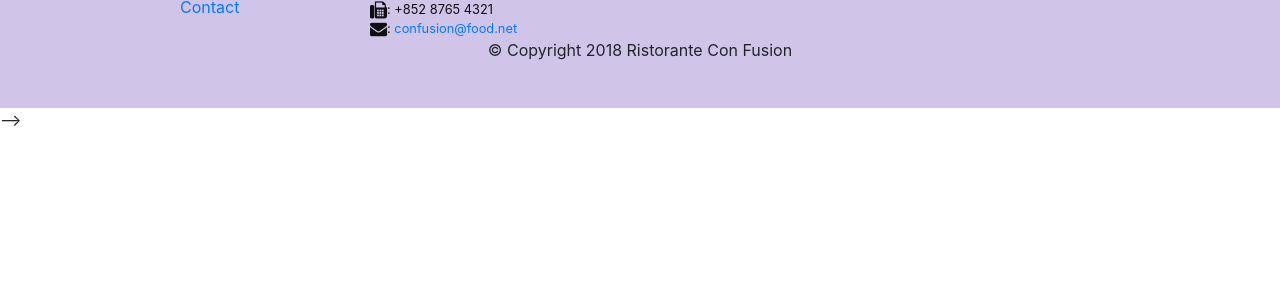
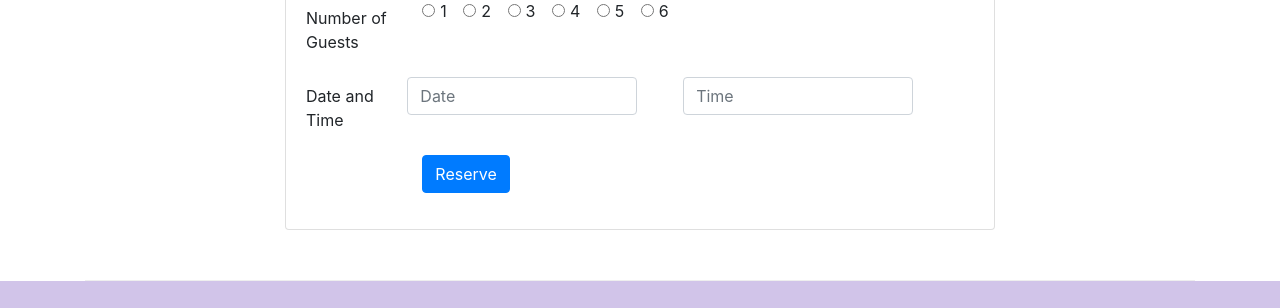
Before and after one commit to anubhavjain07/confusion, a website: page index.html in a window 1280 px wide. Shown: the part 1673-1981 px from the top of the page. Before the commit the page ends 1805 px from the top, so only its background shows below. Drawn offline with nearby package versions, Linux system fonts and the light colour scheme.

Commit message:
Assignment 2

```diff
--- a/index.html
+++ b/index.html
@@ -45,8 +45,11 @@
                     <p class="d-none d-sm-block">We take inspiration from the World's best cuisines, and create a unique
                         fusion experience. Our lipsmacking creations will tickle your culinary senses!</p>
                 </div>
-                <div class="col-12 col-sm align-self-center">
+                <div class="col-12 col-sm-3 align-self-center">
                     <img src="img/logo.png" alt="logo" class="img-fluid">
+                </div>
+                <div class="col-12 col-sm-3 align-self-center">
+                    <a href="#reserveTable" class="btn btn-warning btn-lg btn-block" role="button">Reserve Table</a>
                 </div>
             </div>
         </div>
@@ -106,6 +109,64 @@
             </div>
             </div>
         </div>
+        <div id="reserveTable" class="row row-content">
+            <div class="col-12 col-sm-8 offset-sm-2 justify-content-center">
+
+                <div class="card">
+                    <div class="card-header text-white bg-warning">
+                        <h3>Reserve a Table</h3>
+                    </div>
+                    <div class="card-body cart-text">
+                    <form>
+                        <div class="row form-group">
+                            <label for="numberOfGuests" class="col-12 col-sm-2 col-form-label">Number of Guests</label>
+                            <div class="col-sm-8">
+                            <div class="form-check form-check-inline">
+                                <input class="form-check-input" type="radio" name="inlineRadioOptions" id="inlineRadio1" value="option1">
+                                <label class="form-check-label" for="inlineRadio1"> 1</label>
+                            </div>
+                            <div class="form-check form-check-inline">
+                                <input class="form-check-input" type="radio" name="inlineRadioOptions" id="inlineRadio2" value="option2">
+                                <label class="form-check-label" for="inlineRadio2"> 2</label>
+                            </div>
+                            <div class="form-check form-check-inline">
+                                <input class="form-check-input" type="radio" name="inlineRadioOptions" id="inlineRadio3" value="option3">
+                                <label class="form-check-label" for="inlineRadio3"> 3</label>
+                            </div>
+                            <div class="form-check form-check-inline">
+                                <input class="form-check-input" type="radio" name="inlineRadioOptions" id="inlineRadio1" value="option1">
+                                <label class="form-check-label" for="inlineRadio1"> 4</label>
+                            </div>
+                            <div class="form-check form-check-inline">
+                                <input class="form-check-input" type="radio" name="inlineRadioOptions" id="inlineRadio2" value="option2">
+                                <label class="form-check-label" for="inlineRadio2"> 5</label>
+                            </div>
+                            <div class="form-check form-check-inline">
+                                <input class="form-check-input" type="radio" name="inlineRadioOptions" id="inlineRadio3" value="option3">
+                                <label class="form-check-label" for="inlineRadio3"> 6</label>
+                            </div>
+                        </div>
+                        </div>
+                        <div class="row form-group">
+                            <label for="dateandtime" class="col-12 col-sm-2 col-form-label">Date and Time</label>
+                            <div class="col-12 col-sm-10 form-group row">
+                            <input class="col-12 col-sm-5 form-control" type="text" name="date" id="date" placeholder="Date">
+                            <input class="col-12 col-sm-5 offset-sm-1 form-control" type="text" name="time" id="time" placeholder="Time">
+                            </div>
+
+
+                        </div>
+                        <div class="form-group row">
+                        <div class="col-12 offset-sm-2">
+                            <button type="submit" class="btn btn-primary">Reserve</button>
+                        </div>
+                    </div>
+                    </form>
+                </div>
+
+                </div>
+            </div>
+        </div>
     </div>
 
     <footer class="footer">
```
